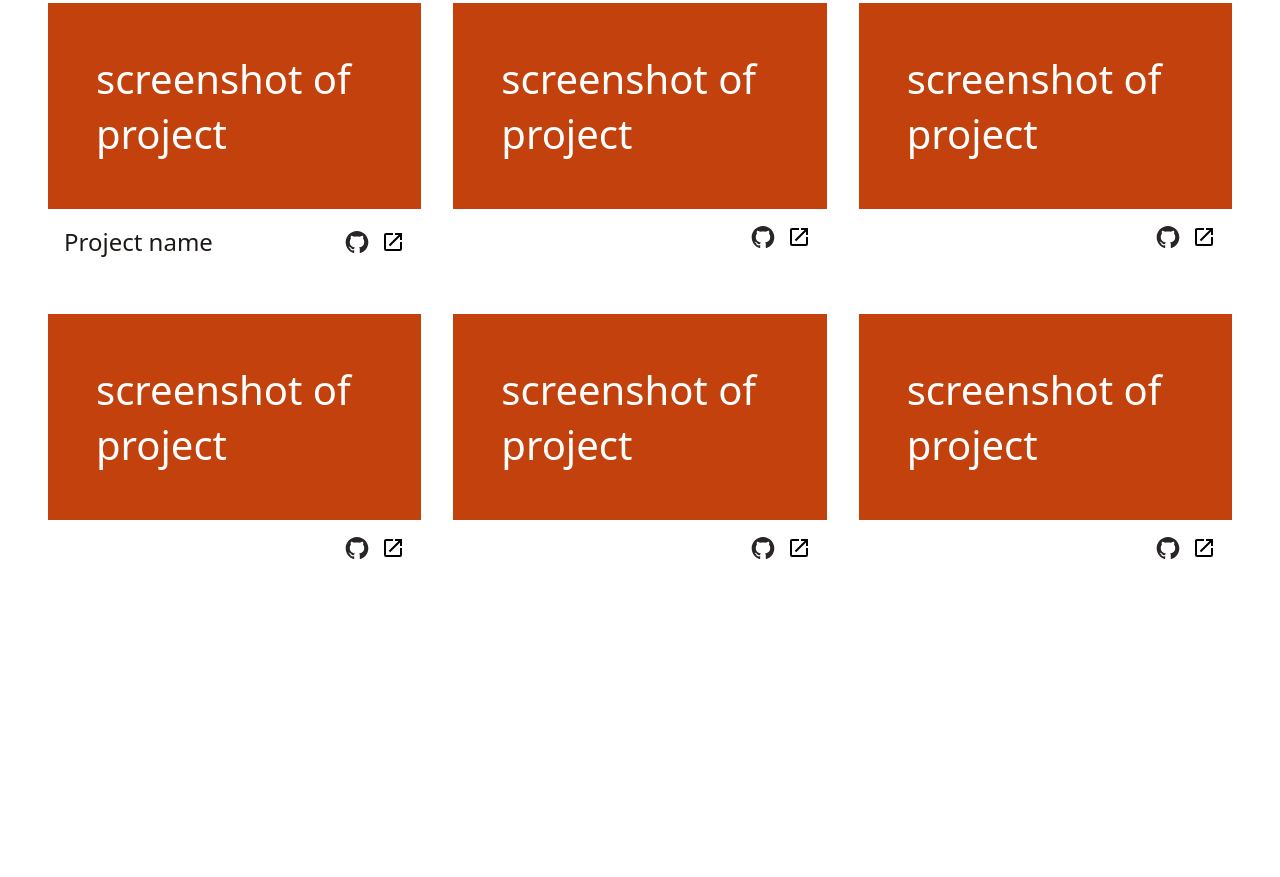
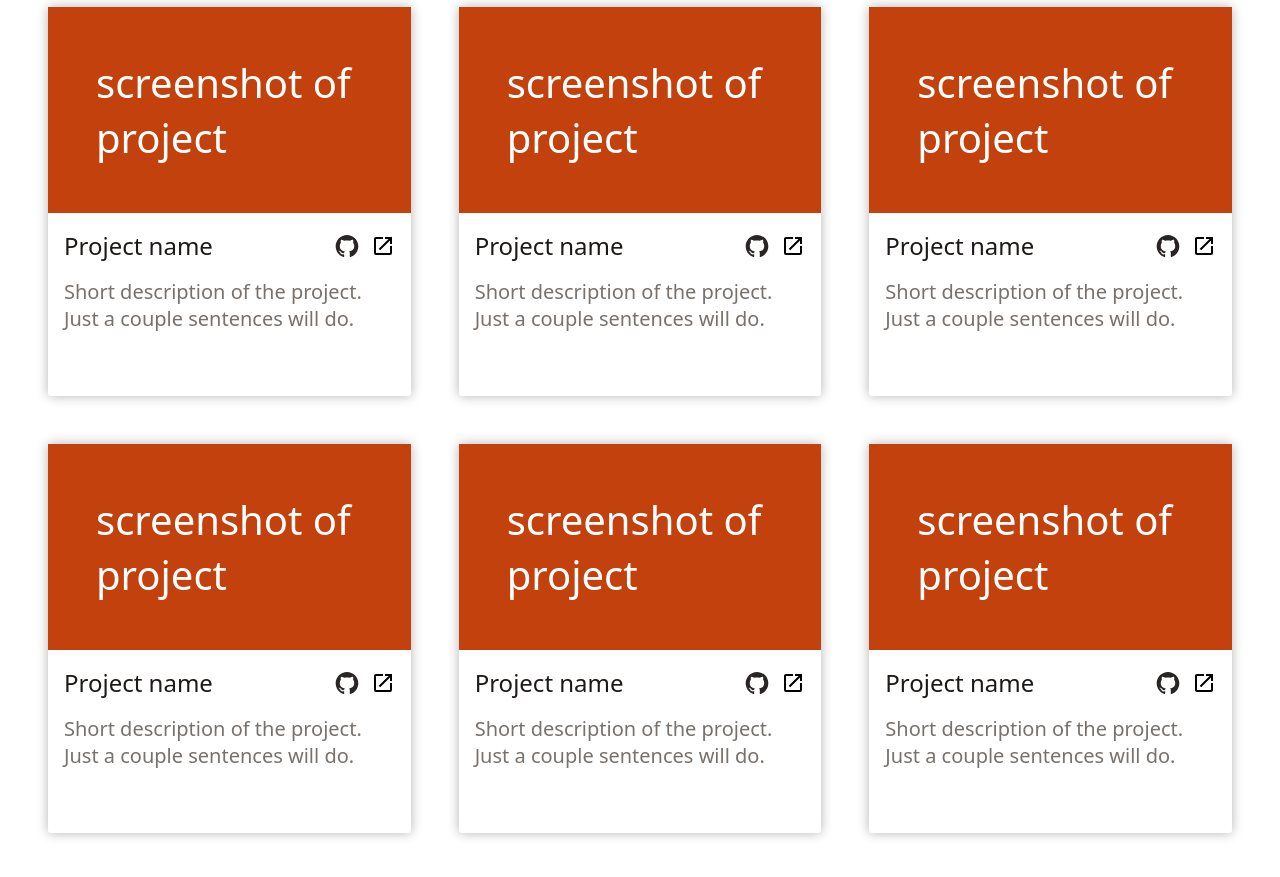
Before and after one commit to joeypizzas/homepage, a website built with webpack: page src/template.html in a window 1280 px wide. Shown: the part 649-1526 px from the top of the page. Before the commit the page ends 1233 px from the top, so only its background shows below. Built offline with nearby package versions, Linux system fonts and the light colour scheme.

Commit message:
Finished adding/styling projects across all three viewports

```diff
--- a/src/style.css
+++ b/src/style.css
@@ -108,10 +108,10 @@ body {
 .projects {
   flex: 1;
   background-color: var(--color-white);
-  padding: 2rem 3rem 0 3rem;
+  padding: 2rem 3rem 4rem 3rem;
   display: flex;
   flex-direction: column;
-  gap: 0.5rem;
+  gap: 0.75rem;
 }
 
 .projects-title {
@@ -123,12 +123,14 @@ body {
 .cards-container {
   display: grid;
   grid-template-columns: repeat(auto-fit, minmax(300px, 1fr));
-  gap: 2rem;
+  gap: 3rem;
 }
 
 .project-card {
   display: flex;
   flex-direction: column;
+  box-shadow: 0 0 12px rgba(0, 0, 0, 0.3);
+  border-radius: 3px;
 }
 
 .image-area {
@@ -141,7 +143,7 @@ body {
 .name-and-description {
   display: flex;
   flex-direction: column;
-  gap: 0.5rem;
+  gap: 1rem;
   padding: 1rem;
 }
 
@@ -160,6 +162,12 @@ body {
   display: flex;
   gap: 0.75rem;
   align-items: center;
+}
+
+.project-description {
+  font-size: 1.25rem;
+  color: var(--color-stone);
+  padding-bottom: 3rem;
 }
 
 .contact {
--- a/src/template.html
+++ b/src/template.html
@@ -93,14 +93,17 @@
                   </svg>
                 </div>
               </div>
-              <div class="project-description"></div>
+              <div class="project-description">
+                Short description of the project. Just a couple sentences will
+                do.
+              </div>
             </div>
           </div>
           <div class="project-card">
             <div class="image-area">screenshot of project</div>
             <div class="name-and-description">
               <div class="name-and-svgs">
-                <div class="project-name"></div>
+                <div class="project-name">Project name</div>
                 <div class="project-svgs">
                   <svg
                     viewBox="0 0 128 128"
@@ -135,14 +138,17 @@
                   </svg>
                 </div>
               </div>
-              <div class="project-description"></div>
+              <div class="project-description">
+                Short description of the project. Just a couple sentences will
+                do.
+              </div>
             </div>
           </div>
           <div class="project-card">
             <div class="image-area">screenshot of project</div>
             <div class="name-and-description">
               <div class="name-and-svgs">
-                <div class="project-name"></div>
+                <div class="project-name">Project name</div>
                 <div class="project-svgs">
                   <svg
                     viewBox="0 0 128 128"
@@ -177,14 +183,17 @@
                   </svg>
                 </div>
               </div>
-              <div class="project-description"></div>
+              <div class="project-description">
+                Short description of the project. Just a couple sentences will
+                do.
+              </div>
             </div>
           </div>
           <div class="project-card">
             <div class="image-area">screenshot of project</div>
             <div class="name-and-description">
               <div class="name-and-svgs">
-                <div class="project-name"></div>
+                <div class="project-name">Project name</div>
                 <div class="project-svgs">
                   <svg
                     viewBox="0 0 128 128"
@@ -219,14 +228,17 @@
                   </svg>
                 </div>
               </div>
-              <div class="project-description"></div>
+              <div class="project-description">
+                Short description of the project. Just a couple sentences will
+                do.
+              </div>
             </div>
           </div>
           <div class="project-card">
             <div class="image-area">screenshot of project</div>
             <div class="name-and-description">
               <div class="name-and-svgs">
-                <div class="project-name"></div>
+                <div class="project-name">Project name</div>
                 <div class="project-svgs">
                   <svg
                     viewBox="0 0 128 128"
@@ -261,14 +273,17 @@
                   </svg>
                 </div>
               </div>
-              <div class="project-description"></div>
+              <div class="project-description">
+                Short description of the project. Just a couple sentences will
+                do.
+              </div>
             </div>
           </div>
           <div class="project-card">
             <div class="image-area">screenshot of project</div>
             <div class="name-and-description">
               <div class="name-and-svgs">
-                <div class="project-name"></div>
+                <div class="project-name">Project name</div>
                 <div class="project-svgs">
                   <svg
                     viewBox="0 0 128 128"
@@ -303,7 +318,10 @@
                   </svg>
                 </div>
               </div>
-              <div class="project-description"></div>
+              <div class="project-description">
+                Short description of the project. Just a couple sentences will
+                do.
+              </div>
             </div>
           </div>
         </div>
```
